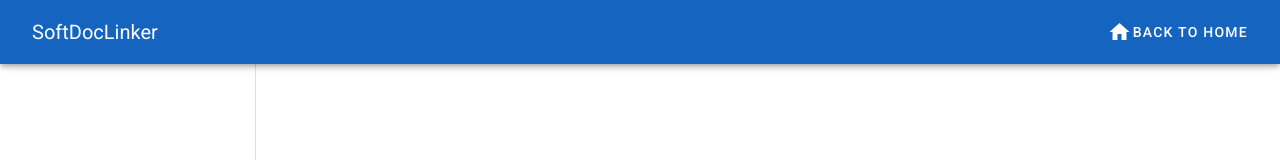
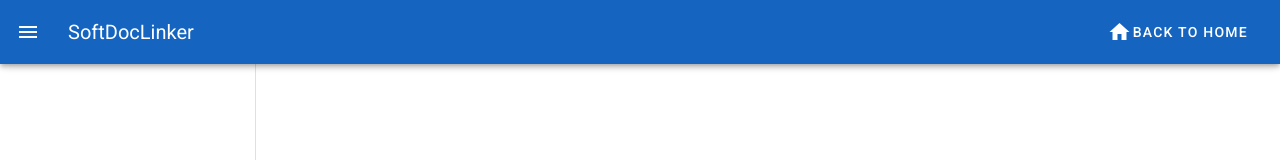
Before and after one commit to pascal-zarrad/softdoclinker, a Vue app: page / in a window 1280 px wide. Shown: the top 160 px of the page. Built offline with nearby package versions, Linux system fonts and the light colour scheme.

Commit message:
Add toggle drawer functionality

```diff
--- a/src/App.vue
+++ b/src/App.vue
@@ -1,10 +1,18 @@
 <template>
     <v-app id="softdoclinker-app">
-        <v-navigation-drawer :clipped="$vuetify.breakpoint.lgAndUp" app>
+        <v-navigation-drawer
+            :clipped="$vuetify.breakpoint.lgAndUp"
+            v-model="drawer"
+            app
+        >
             <v-list dense />
         </v-navigation-drawer>
 
-        <navigation-component :sharedState="sharedState" />
+        <navigation-component
+            :sharedState="sharedState"
+            :drawer="drawer"
+            @toggleDrawer="toggleDrawer"
+        />
 
         <v-content>
             <v-container class="fill-height" fluid>
@@ -34,7 +42,8 @@ export default Vue.extend({
     },
     data: function() {
         return {
-            sharedState: defaultSharedState()
+            sharedState: defaultSharedState(),
+            drawer: true
         };
     },
     mounted() {
@@ -46,6 +55,11 @@ export default Vue.extend({
                 return stateManagement.update(false);
             }
         );
+    },
+    methods: {
+        toggleDrawer() {
+            this.drawer = !this.drawer;
+        }
     }
 });
 </script>
--- a/src/components/NavigationComponent.vue
+++ b/src/components/NavigationComponent.vue
@@ -5,6 +5,7 @@
         color="blue darken-3"
         dark
     >
+        <v-app-bar-nav-icon @click="toggleDrawer"></v-app-bar-nav-icon>
         <v-toolbar-title style="width: 300px" class="ml-0 pl-4">
             <span class="hidden-sm-and-down">
                 {{ sharedState.currentConfig.instanceName }}
@@ -46,5 +47,9 @@ export default class NavigationComponent extends Vue {
      */
     @Prop()
     sharedState!: SharedStateInterface;
+
+    public toggleDrawer(): void {
+        this.$emit("toggleDrawer");
+    }
 }
 </script>
```
